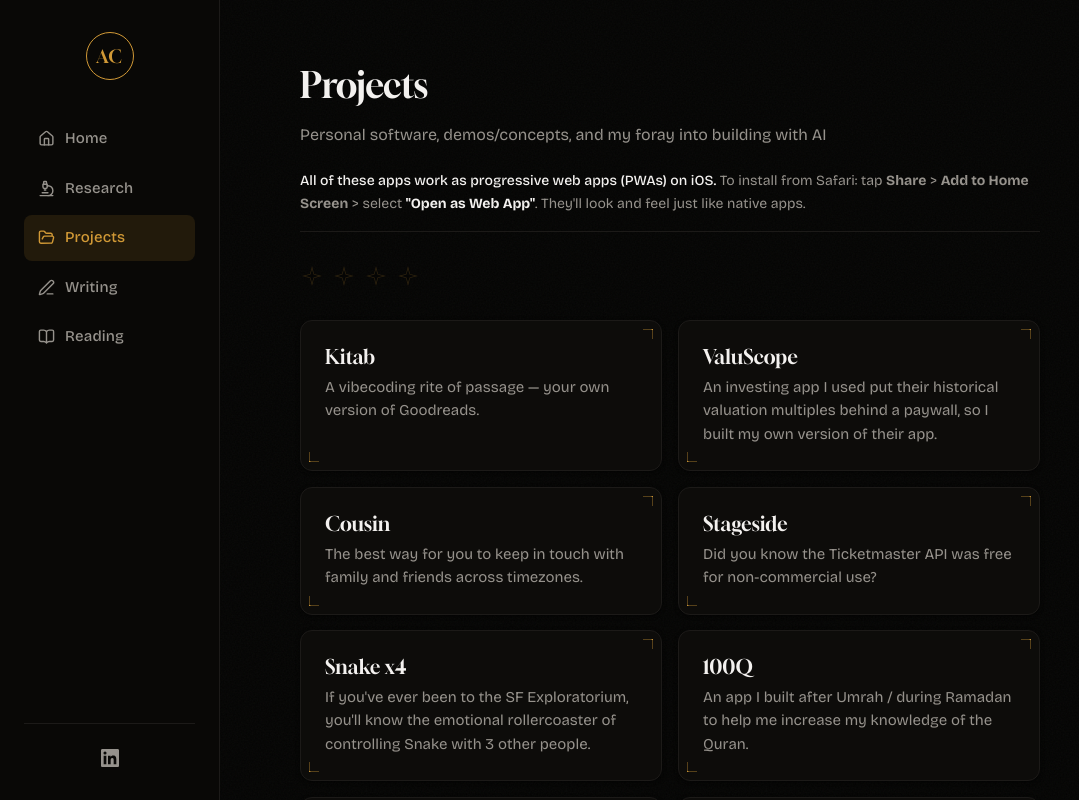
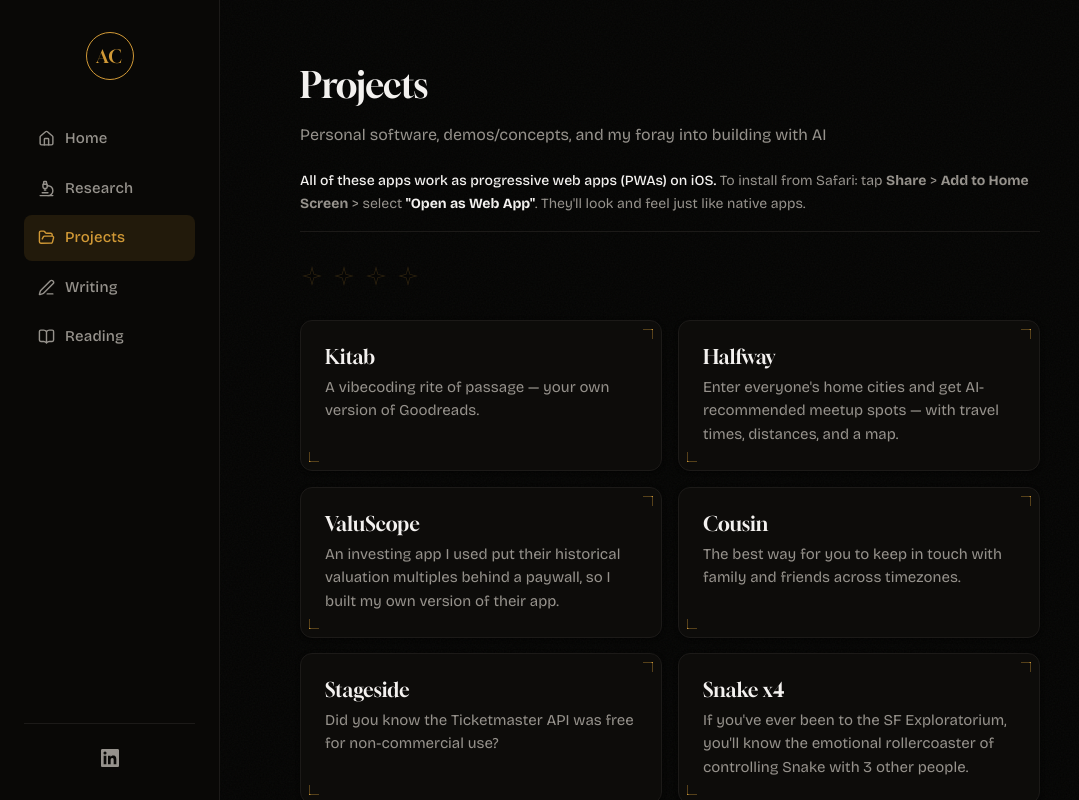
Before and after one commit to adib-hash/adib-personal-site, a React (Vite) app: page /projects in a window 1280 px wide. Shown: the top 800 px of the page, without its empty margins (0-1079 px from the left). Built offline with nearby package versions, Linux system fonts and the light colour scheme.

Commit message:
feat(projects): add Halfway to projects page at 70% progress

```diff
--- a/src/data/projects.js
+++ b/src/data/projects.js
@@ -8,6 +8,13 @@ export const projects = [
     demoHeight: 1504,
     progress: 100,
     repo: "adib-hash/kitab",
+  },
+  {
+    name: "Halfway",
+    description: "Enter everyone's home cities and get AI-recommended meetup spots — with travel times, distances, and a map.",
+    url: "https://halfway.ihsan.build",
+    progress: 70,
+    repo: "adib-hash/halfway",
   },
   {
     name: "ValuScope",
```
